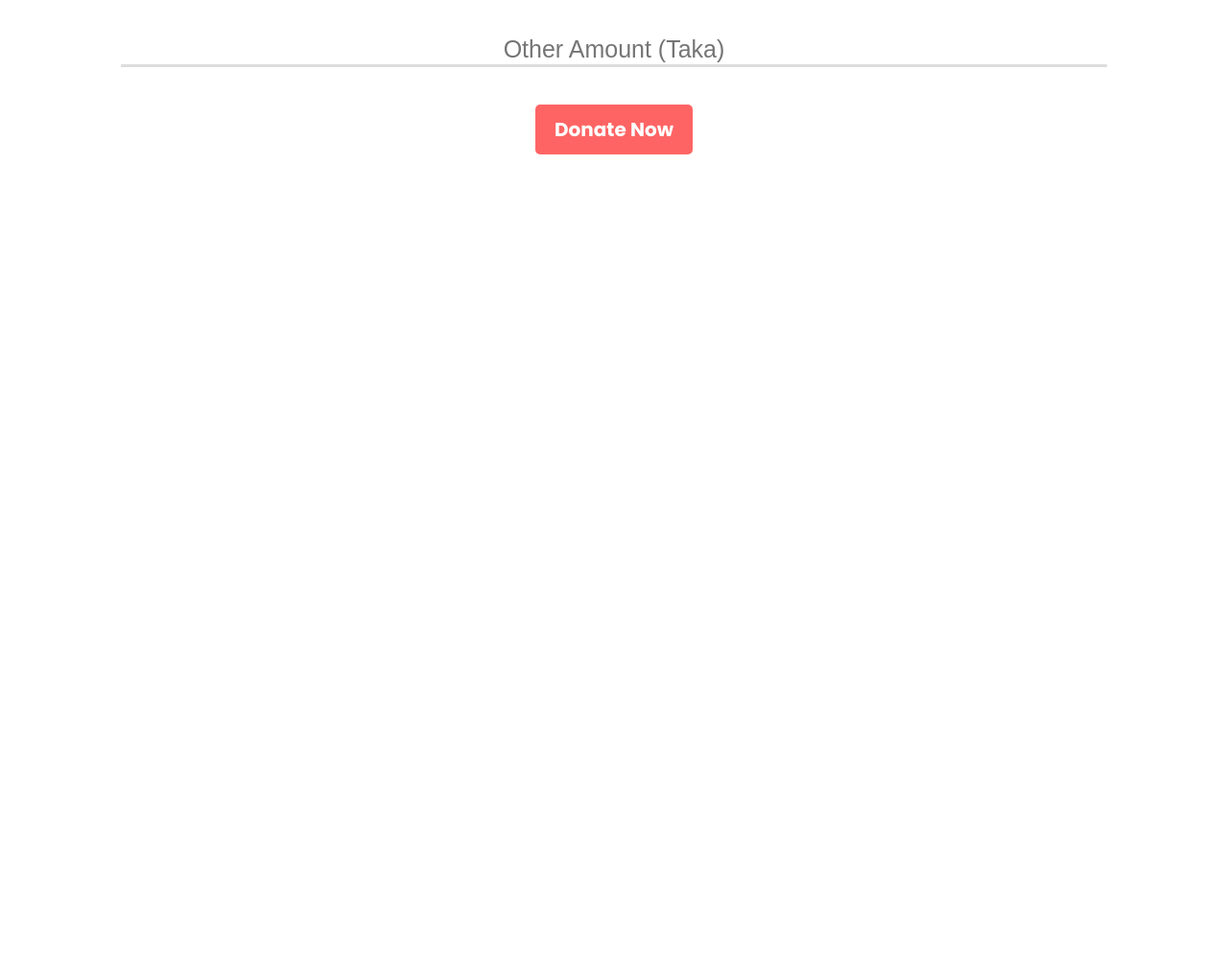
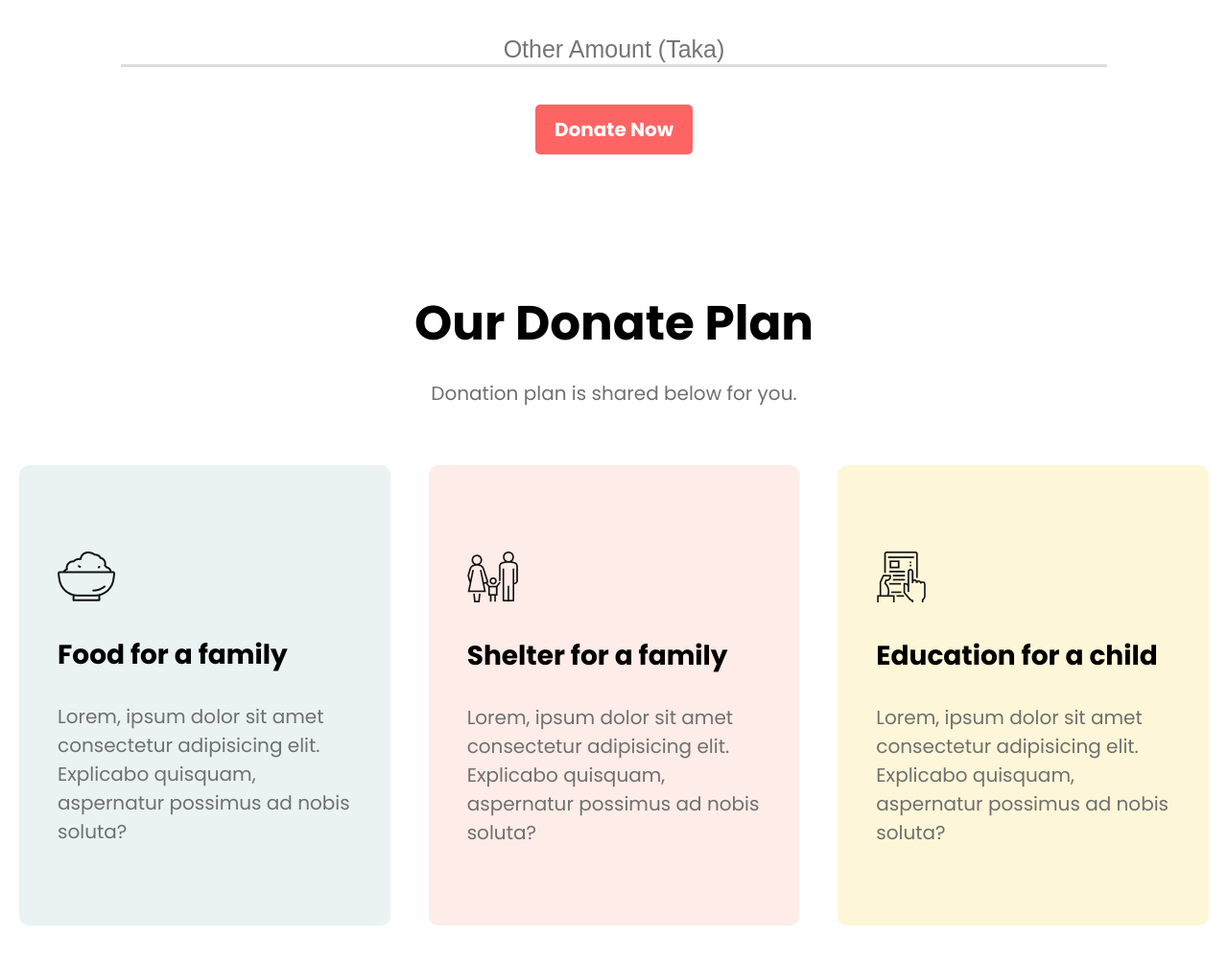
Before and after one commit to khandaker-md-yasin-arafat/donate-here, a plain HTML site: page index.html in a window 1280 px wide. Shown: the part 1170-2174 px from the top of the page at 96% size. Before the commit the page ends 1470 px from the top, so only its background shows below. Drawn offline with Linux system fonts and the light colour scheme.

Commit message:
donate plan complete

```diff
--- a/index.html
+++ b/index.html
@@ -23,7 +23,7 @@
         </section>
     </header>
     <main>
-        <section class="donate-pay">
+        <section class="donate-pay-site">
             <h2>Donate Today</h2>
             <p>Make your maximum donation.</p>
             <div class="donate-pay-amount">
@@ -46,6 +46,27 @@
             <input type="text" placeholder="Other Amount (Taka)"><br>
             <a href="#" class="link-btn">Donate Now</a>
         </section>
+        <section class="donate-plan-site">
+            <h2>Our Donate Plan</h2>
+            <p>Donation plan is shared below for you.</p>
+            <div class="container-flex">
+                <div class="donate-plan donate-plan-color-1">
+                    <img src="icons/icon-1.png" alt="">
+                    <h3>Food for a family</h3>
+                    <p>Lorem, ipsum dolor sit amet consectetur adipisicing elit. Explicabo quisquam, aspernatur possimus ad nobis soluta?</p>
+                </div>
+                <div class="donate-plan donate-plan-color-2">
+                    <img src="icons/icon-2.png" alt="">
+                    <h3>Shelter for a family</h3>
+                    <p>Lorem, ipsum dolor sit amet consectetur adipisicing elit. Explicabo quisquam, aspernatur possimus ad nobis soluta?</p>
+                </div>
+                <div class="donate-plan donate-plan-color-3">
+                    <img src="icons/icon-3.png" alt="">
+                    <h3>Education for a child</h3>
+                    <p>Lorem, ipsum dolor sit amet consectetur adipisicing elit. Explicabo quisquam, aspernatur possimus ad nobis soluta?</p>
+                </div>
+            </div>
+        </section>
     </main>
     <footer>
 
--- a/style.css
+++ b/style.css
@@ -4,6 +4,10 @@ body{
 }
 section{
     margin-bottom: 150px;
+}
+.container-flex{
+    display: flex;
+    justify-content: center;
 }
 .top-part{
     text-align: center;
@@ -32,17 +36,19 @@ section{
     border-radius: 5px;
     font-size: 20px;
 }
-.donate-pay{
+.donate-pay-site{
     text-align: center;
 }
-.donate-pay h2{
+.donate-pay-site h2, .donate-plan-site h2{
     font-size: 50px;
     margin-bottom: 5px;
+    text-align: center;
 }
-.donate-pay p{
+.donate-pay-site p, .donate-plan-site p{
     font-size: 20px;
     color: #6F706F;
     margin-bottom: 60px;
+    text-align: center;
 }
 .donate-pay-amount{
     display: flex;
@@ -69,7 +75,7 @@ section{
 .donate-pay-tk:hover p{
     color: #FF6464;
 }
-.donate-pay input{
+.donate-pay-site input{
     width: 80%;
     border: none;
     border-bottom: 3px solid #ddd;
@@ -78,3 +84,30 @@ section{
     text-align: center;
     font-size: 25px;
 }
+.donate-plan{
+    width: 400px;
+    height: 400px;
+    background: #ddd;
+    padding: 40px;
+    margin-left: 20px;
+    margin-right: 20px;
+    border-radius: 10px;
+}
+.donate-plan img{
+    margin-top: 50px;
+}
+.donate-plan h3{
+    font-size: 28px;
+}
+.donate-plan p{
+    text-align: left;
+}
+.donate-plan-color-1{
+    background: #EBF2F3;
+}
+.donate-plan-color-2{
+    background: #FDECE8;
+}
+.donate-plan-color-3{
+    background: #FDF6D8;
+}
```
Also changed, not shown: icons/icon-1.png (added), icons/icon-2.png (added), icons/icon-3.png (added).
